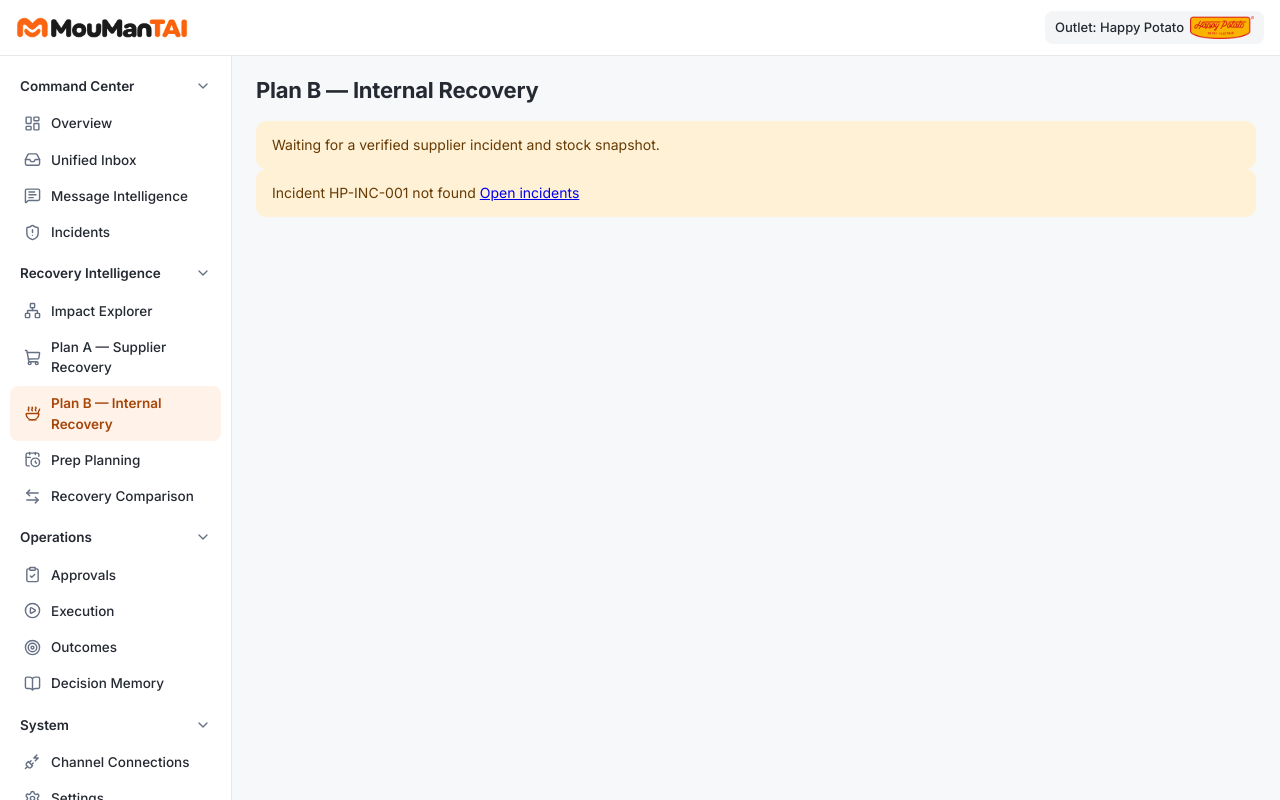
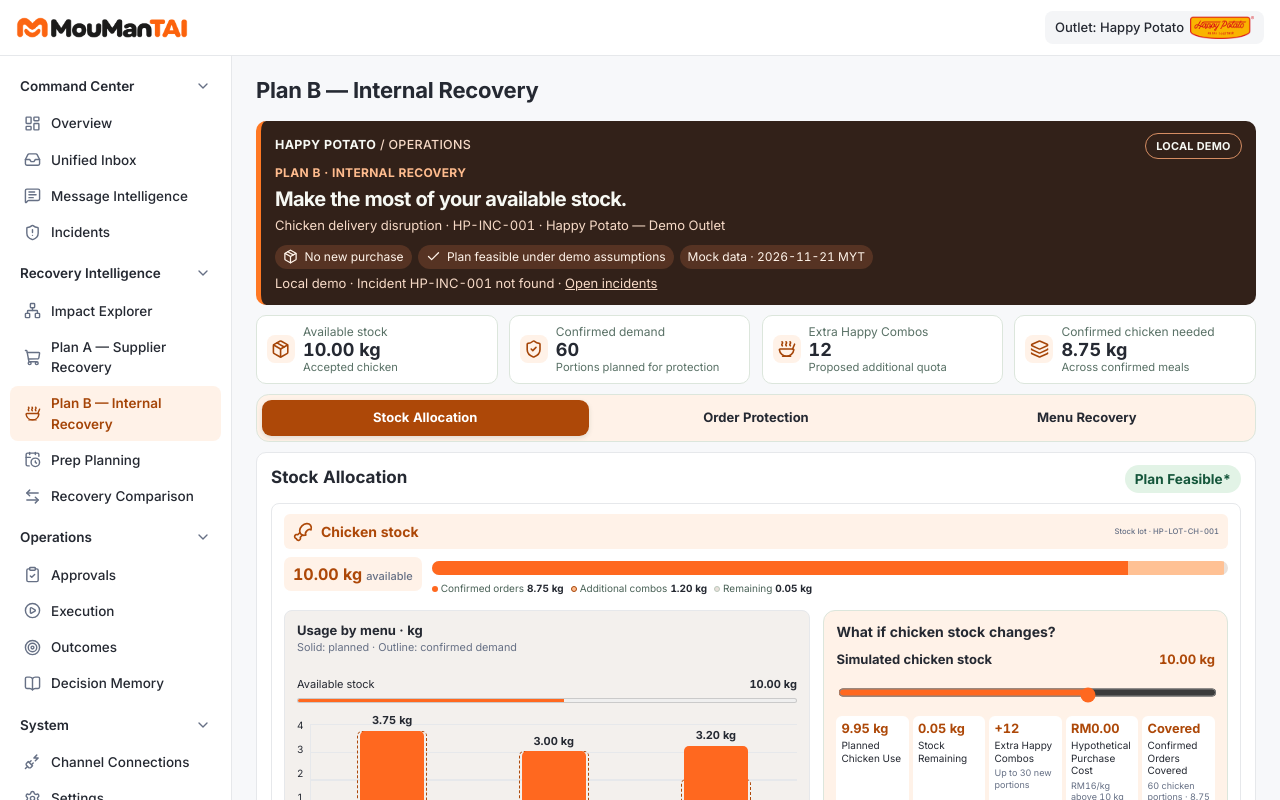
Before and after one commit to jiahui-1101/MouManTAI_SUC, a React (Vite) app in the folder frontend/: page /recovery/plan-b in a window 1280 px wide. Shown: the top 800 px of the page. Built offline with nearby package versions, Linux system fonts and the light colour scheme.

Commit message:
Open Plan B directly with a local demo fallback

```diff
--- a/frontend/src/pages/PlanB/PlanBPage.tsx
+++ b/frontend/src/pages/PlanB/PlanBPage.tsx
@@ -3,6 +3,7 @@ import { Link } from "react-router-dom";
 import { AlertTriangle, Check, Drumstick, Utensils, Package, ShieldCheck, Soup, Layers } from "lucide-react";
 import { PageContainer } from "../../components/layout/PageContainer";
 import { calculatePlanB } from "../../features/recovery/plan-b/planB";
+import { preview as demoPreview } from "../../features/recovery/plan-b/preview";
 import { useDemoState } from "../../store/demoStore";
 import { selectPlanBInput } from "../../integration/planBShared";
 import type { PlanInput } from "../../features/recovery/plan-b/planB";
@@ -40,14 +41,14 @@ function MenuUsageChart({ items, available, shortageStock }: { available: number
 
 export function PlanBPage() {
   const shared = selectPlanBInput(useDemoState());
-  if (shared.status !== "READY") return <PageContainer title="Plan B — Internal Recovery">
-    <Pending status={shared.status === "STALE" ? "STALE" : "PENDING"} />
-    <p className="p4-alert" data-testid="plan-b-reason">{shared.reason} <Link to="/incidents">Open incidents</Link></p>
-  </PageContainer>;
+  if (shared.status !== "READY") {
+    const chicken = demoPreview.lots.find(lot => lot.ingredient === "chicken")?.grams ?? 0;
+    return <PlanBWorkspace key="local-demo" preview={demoPreview} baselineChicken={chicken} demoReason={shared.reason} />;
+  }
   return <PlanBWorkspace key={shared.input.fingerprint} preview={shared.input} baselineChicken={shared.sharedChickenGrams} />;
 }
 
-function PlanBWorkspace({ preview, baselineChicken }: { preview: PlanInput; baselineChicken: number }) {
+function PlanBWorkspace({ preview, baselineChicken, demoReason }: { preview: PlanInput; baselineChicken: number; demoReason?: string }) {
   const defaultFries = preview.lots.find(lot => lot.ingredient === "fries")?.grams ?? 0;
   const [chickenGrams, setChickenGrams] = useState(baselineChicken);
   const [friesGrams, setFriesGrams] = useState(defaultFries);
@@ -81,11 +82,12 @@ function PlanBWorkspace({ preview, baselineChicken }: { preview: PlanInput; base
 
   return <PageContainer title="Plan B — Internal Recovery"><main className="p4 p4-dashboard">
     <header className="p4-green-hero">
-      <div className="p4-brandline"><span>HAPPY POTATO <span>/ OPERATIONS</span></span><span className="p4-demo-tag">DEMO DATA</span></div>
+      <div className="p4-brandline"><span>HAPPY POTATO <span>/ OPERATIONS</span></span><span className="p4-demo-tag">{demoReason ? "LOCAL DEMO" : "DEMO DATA"}</span></div>
       <p className="p4-kicker">PLAN B · INTERNAL RECOVERY</p>
       <h2>Make the most of your available stock.</h2>
       <p>Chicken delivery disruption · {preview.incident?.id} · Happy Potato — Demo Outlet</p>
       <div className="p4-hero-status"><span><Package size={15}/> No new purchase</span><span>{breach ? <><AlertTriangle size={15}/> BREACH_RISK · review needed</> : <><Check size={15}/> {feasible ? "Plan feasible under demo assumptions" : "Schedule needs review"}</>}</span><span>Mock data · {preview.date} MYT</span></div>
+      {demoReason && <p data-testid="plan-b-reason">Local demo · {demoReason} · <Link to="/incidents" style={{ color: "inherit" }}>Open incidents</Link></p>}
     </header>
 
 
```
